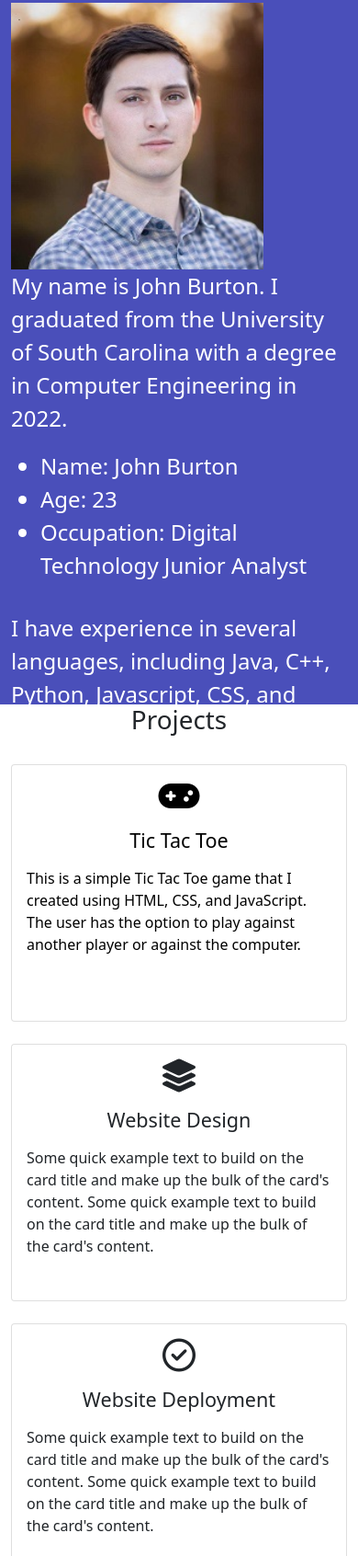
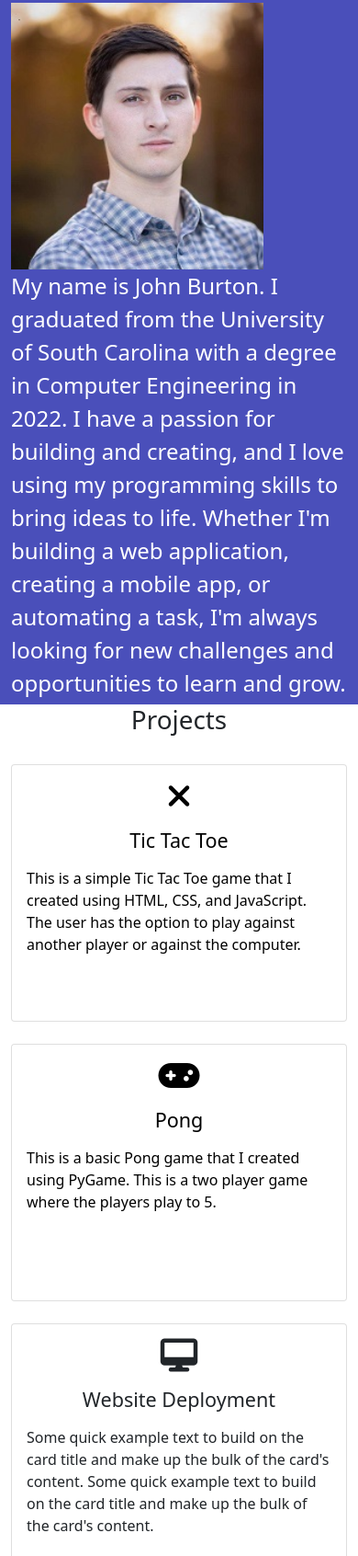
Before and after one commit to johnburton0517/personal_portfolio, a plain HTML site: page index.html in a window 390 px wide. Shown: the part 946-2638 px from the top of the page at 92% size. Drawn offline with nearby package versions, Linux system fonts and the light colour scheme.

Commit message:
working on pong page

```diff
--- a/index.html
+++ b/index.html
@@ -8,9 +8,11 @@
     <link rel="stylesheet" href="styles/style.css">
     <!-- bootstrap for menu bar -->
     <link href="https://cdn.jsdelivr.net/npm/bootstrap@5.1.3/dist/css/bootstrap.min.css" rel="stylesheet">
+    <link rel="stylesheet" href="https://cdnjs.cloudflare.com/ajax/libs/font-awesome/4.7.0/css/font-awesome.min.css">
     <script src="https://cdn.jsdelivr.net/npm/bootstrap@5.1.3/dist/js/bootstrap.bundle.min.js"></script>
     <!-- font awesome -->
-    <script src="https://kit.fontawesome.com/31149d48b0.js" crossorigin="anonymous"></script>
+    <script src="https://kit.fontawesome.com/a3727f8433.js" crossorigin="anonymous"></script>
+    <link rel="stylesheet" href="path/to/font-awesome/css/font-awesome.min.css">
 </head>
 
 <body>
@@ -87,25 +89,35 @@
 
                 <div class="col-lg-8">
                     <p>
-                        My name is John Burton. I graduated from the University of South Carolina with a degree in Computer Engineering in 2022.
-                    </p>
-                    <div class="row mt-3">
-                        <div class="col-md-6">
-                            <ul>
-                                <li>Name: John Burton</li>
-                                <li>Age: 23</li>
-                                <li>Occupation: Digital Technology Junior Analyst</li>
-
-                            </ul>
-                        </div>
-                    </div>
-                    <div class="row mt-3">
-                        <p> I have experience in several languages, including Java, C++, Python, Javascript, CSS, and HTML. I have a
+                        My name is John Burton. I graduated from the University of South Carolina with a degree in Computer Engineering in 2022. I have a
                         passion for building and creating, and I love using my programming skills to bring ideas to life. Whether
                         I'm building a web application, creating a mobile app, or automating a task, I'm always looking for new challenges
                         and opportunities to learn and grow.
                     </p>
+
+                    <div class="row">
+                        <div class="col-lg-6">
+                            <h3>Languages</h3>
+                            <ul>
+                                <li>Python</li>
+                                <li>Java</li>
+                                <li>JavaScript</li>
+                                <li>C++</li>
+                                <li>HTML</li>
+                                <li>CSS</li>
+                                <li>SQL</li>
+                            </ul>
                         </div>
+                        <div class="col-lg-6">
+                            <h3>Tools</h3>
+                            <ul>
+                                <li>Node.js</li>
+                                <li>Django</li>
+                                <li>Git</li>
+                                <li>MySQL</li>
+                            </ul>
+                        </div>
+
                 </div>
             </div>
     </section>
@@ -120,7 +132,8 @@
                     <a href="tictactoe.html" class="card-link">
                         <div class="card projectsText">
                             <div class="card-body">
-                                <i class="fas projectsIcon fa-gamepad"></i>
+                                <!-- https://fontawesome.com/v4 -->
+                                <i class="fas projectsIcon fa-times" aria-hidden="true"></i>
                                 <h4 class="card-title mt-3">Tic Tac Toe</h4>
                                 <p class="card-text mt-3">
                                     This is a simple Tic Tac Toe game that I created using HTML, CSS, and JavaScript. The user has the
@@ -130,22 +143,25 @@
                         </div>
                     </a>
                 </div>
+
                     <div class="col-lg-4 mt-4">
+                        <a href="pong.html" class="card-link">
                             <div class="card projectsText">
                                 <div class="card-body">
-                            <i class='fas projectsIcon fa-layer-group'></i>
-                            <h4 class="card-title mt-3">Website Design</h4>
-                            <p class="card-text mt-3">Some quick example text to build on the card title and make up the bulk of the card's content.
-                                Some quick example text to build on the card title and make up the bulk of the card's content.
+                                    <i class="fas projectsIcon fa-gamepad"></i>
+                                    <h4 class="card-title mt-3">Pong</h4>
+                                    <p class="card-text mt-3">
+                                        This is a basic Pong game that I created using PyGame. This is a two player game where the players play to 5.
                                     </p>
                                 </div>
                             </div>
+                        </a>
                     </div>
 
                 <div class="col-lg-4 mt-4">
                     <div class="card projectsText">
                         <div class="card-body">
-                            <i class='far projectsIcon fa-check-circle'></i>
+                            <i class="fas projectsIcon fa-desktop" aria-hidden="true"></i>
                             <h4 class="card-title mt-3">Website Deployment</h4>
                             <p class="card-text mt-3">Some quick example text to build on the card title and make up the bulk of the card's content.
                                 Some quick example text to build on the card title and make up the bulk of the card's content.
--- /dev/null
+++ b/styles/pongStyles.css
@@ -0,0 +1,49 @@
+
+body {
+    background-color: #05072a;
+    color: white;
+    padding: 10px;
+    text-align: center;
+
+    /* border around body */
+    border: 10px solid #4e54c8;
+    border-radius: 10px;
+    margin: 0;
+}
+
+/* increase size of h1 */
+h1 {
+    font-size: 50px;
+}
+
+.back-button {
+    color: white;
+    text-align: left;
+    padding: 15px;
+}
+
+/* style class gallery for images to scroll horizontal
+   start with first image in the middle of screen, and click on the one to the right to move it to hte middle*/
+.pongImg {
+    display: grid;
+    text-align: center;
+    /* round edges */
+    border-radius: 10px;
+
+    /* opacity: 0; */
+}
+
+.gallery {
+    text-align: center;
+    display: grid;
+    grid-template-columns: repeat(3, 1fr);
+}
+
+.fa-github:hover,.fa-linkedin:hover {
+    color: #4e54c8;
+}
+
+.fab {
+    color: white;
+    font-size: 65px;
+}
--- a/styles/style.css
+++ b/styles/style.css
@@ -6,7 +6,6 @@
 /* hero background image */
 .bgimage {
     height:100vh;
-    /* background: url('../images/virtual_background_willy_b_2.jpg'); */
     background-size:cover;
     position:relative;
 }
```
Also changed, not shown: pong.html (added, +43 -0 lines), script/pongScript.js (added, +37 -0 lines), styles/tictactoeStyles.css (+8 -4 lines), images/PongImages/PlayingScreen.PNG (added), images/PongImages/StartScreen.PNG (added), images/PongImages/WinScreen.PNG (added), images/virtual_background_willy_b_2.jpg (deleted). Lines whose indentation alone changed are shown as unchanged.
